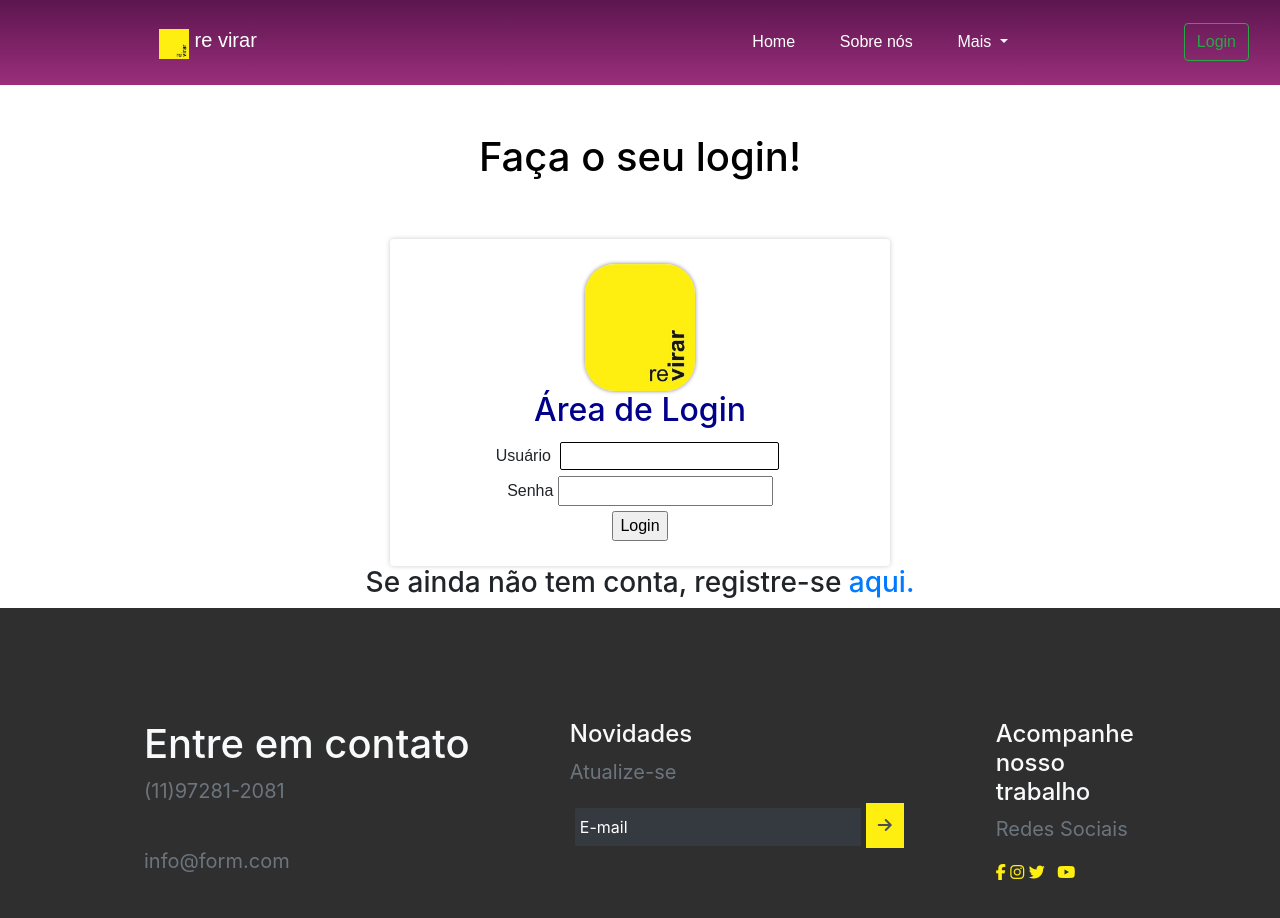
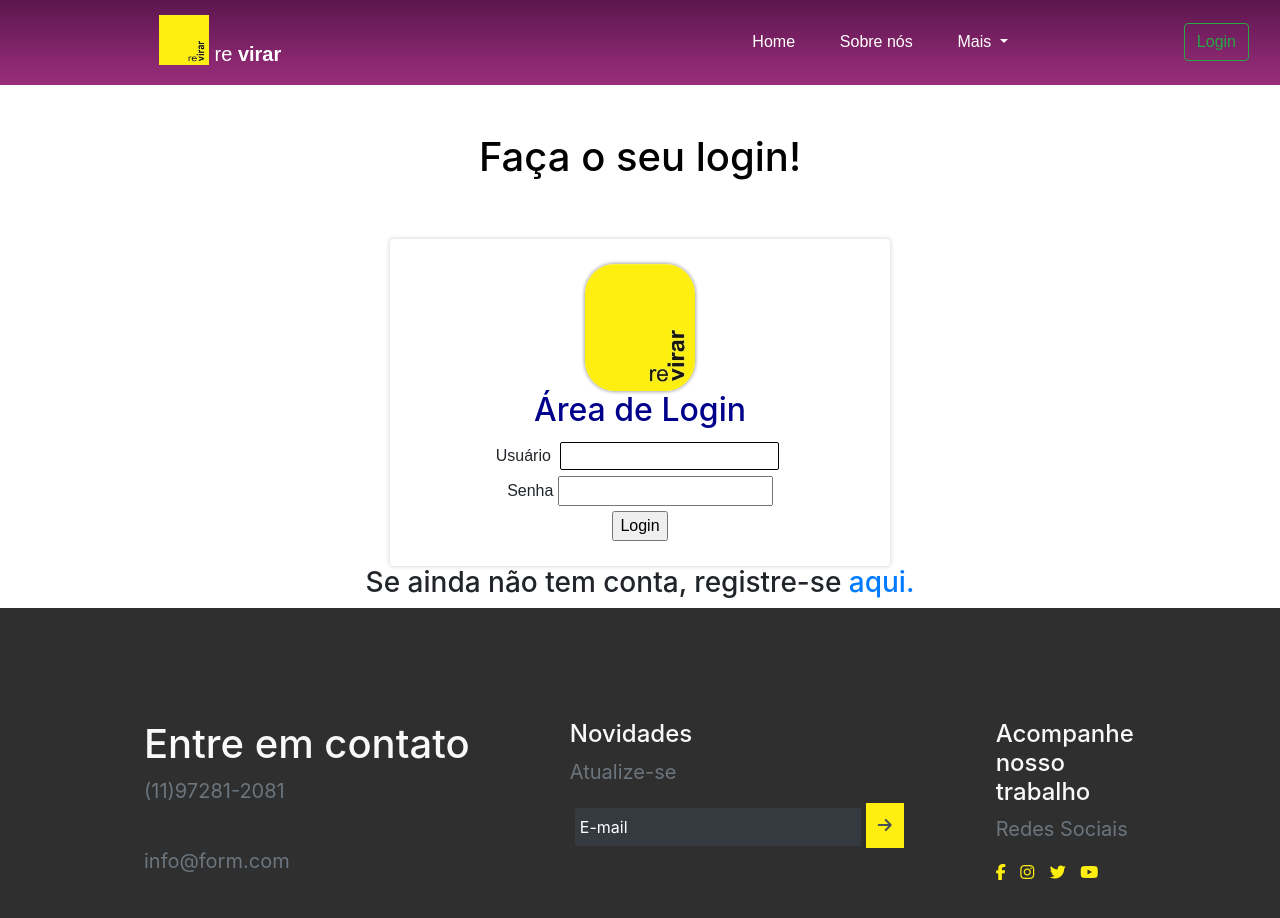
Before and after one commit to 2022M2T2-Inteli/Change-IT, a plain HTML site: page src/Login.html in a window 1280 px wide. Drawn offline with nearby package versions, Linux system fonts and the light colour scheme.

Commit message:
ajustes footer e navbar

```diff
--- a/src/reuso/footer.html
+++ b/src/reuso/footer.html
@@ -26,12 +26,12 @@
                 <h4 class="text-light">Acompanhe nosso trabalho</h4>
                 <p class="text-muted">Redes Sociais</p>
                 <div class="column">
-                    <i class="fab fa-facebook-f" style="color:#FEEF10;"></i>
+                    <i class="fab fa-facebook-f" style="color:#FEEF10; width: 20px;"></i>
                     <a target="_blank" href="https://www.instagram.com/projetorevirar/">
-                        <i class="fab fa-instagram" style="color:#FEEF10;"></i>
+                        <i class="fab fa-instagram" style="color:#FEEF10; width: 25px;"></i>
                     </a>
-                    <i class="fab fa-twitter" style="color:#FEEF10;"></i>
-                    <i class="fab fa-youtube" style="color:#FEEF10;"></i>
+                    <i class="fab fa-twitter" style="color:#FEEF10; width: 18px;"></i>
+                    <i class="fab fa-youtube" style="color:#FEEF10; width: 10px;"></i>
                 </div>
             </div>
         </div>
--- a/src/reuso/navbar.html
+++ b/src/reuso/navbar.html
@@ -1,9 +1,9 @@
 <nav class="navbar navbar-expand-lg navbar-light nav-bggradient">
     <div class="container-fluid">
         <a class="navbar-brand" href="../Home.html">
-            <img src="img/Logos/revirar_logo.jpeg" alt="logo do Re virar" width="30" height="30"
-                class="d-inline-block align-text-top">
-            <h10 style="color: white;">re virar</h10>
+            <img src="img/Logos/revirar_logo.jpeg" alt="logo do Re virar" width="50" height="50"
+                class="d-inline-block align-text-bottom">
+            <h10 style="color: white;">re <b>virar</b></h10>
         </a>
         <button class="navbar-toggler" type="button" data-bs-toggle="collapse" data-bs-target="#navbarSupportedContent"
             aria-controls="navbarSupportedContent" aria-expanded="false" aria-label="Toggle navigation">
```
